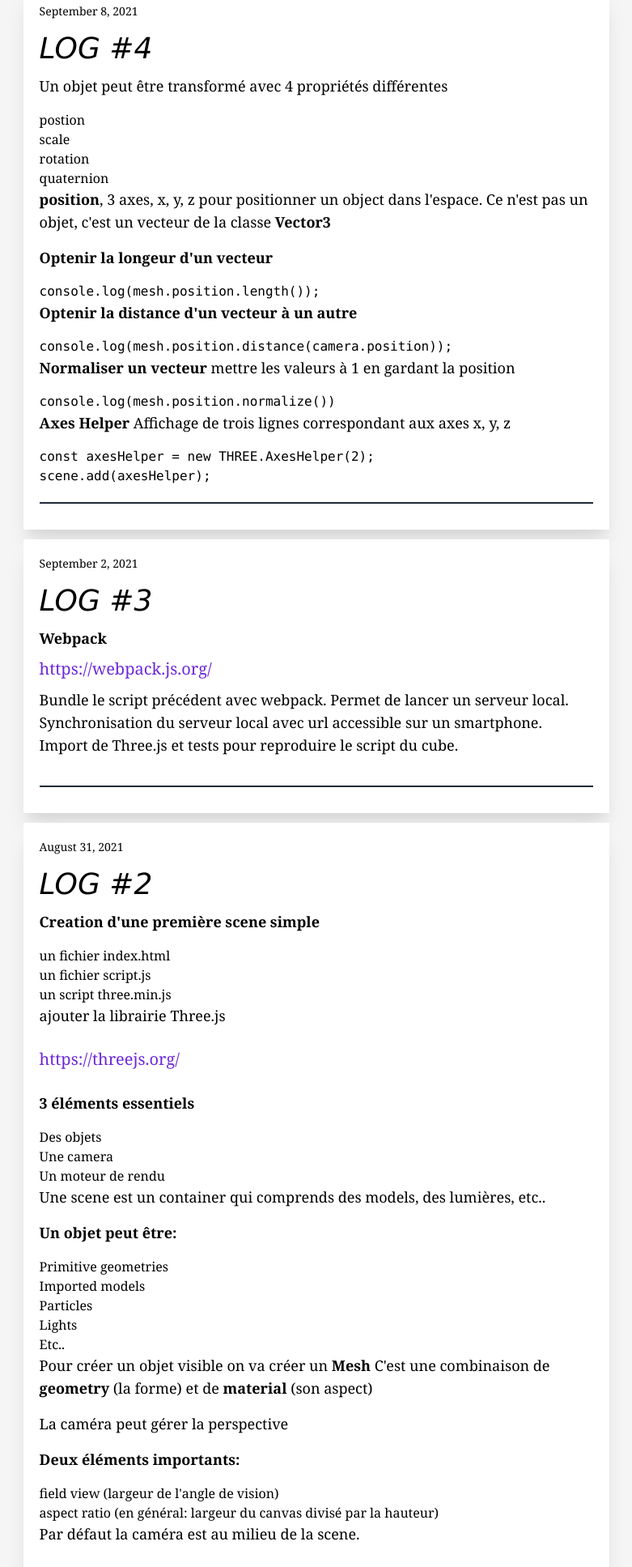
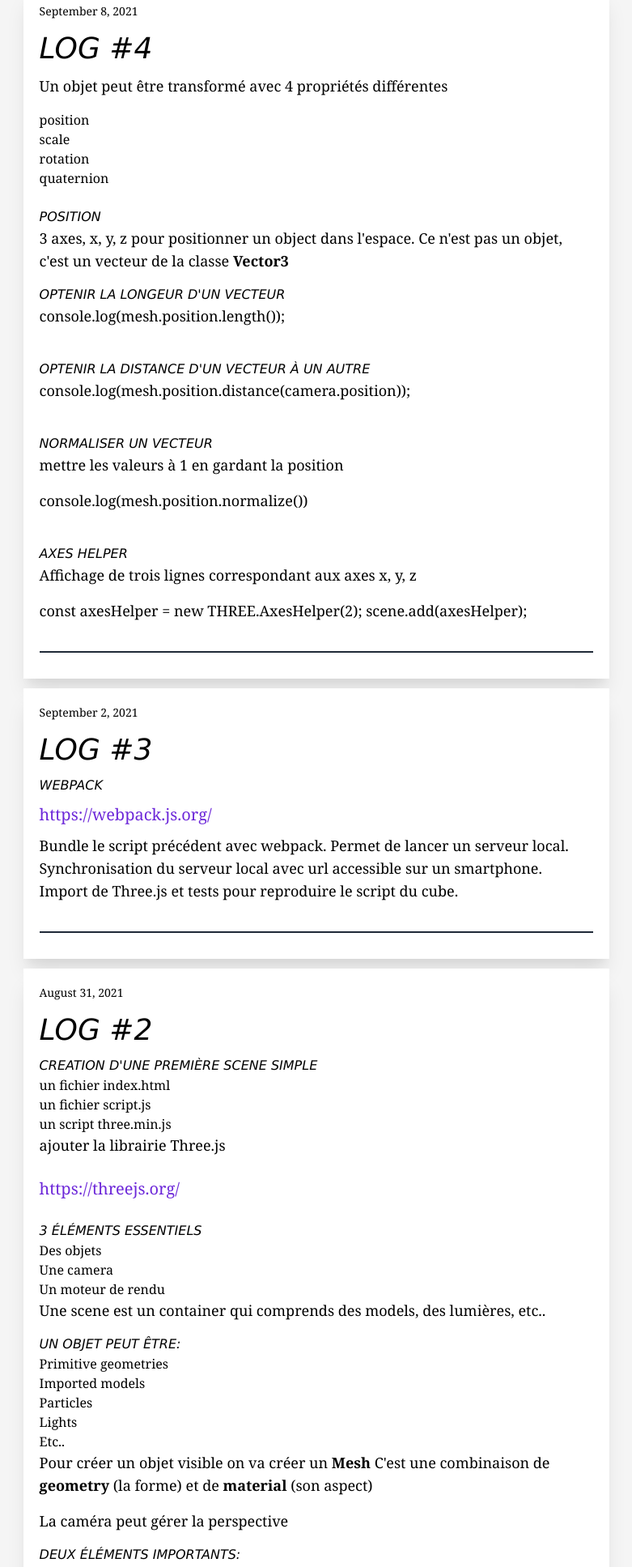
Before and after one commit to gmagnenat/gatsby-tests, a Gatsby site: page /blog in a window 1280 px wide. Shown: the part 152-2087 px from the top of the page at 81% size, without its empty margins (249-1030 px from the left). Built offline with nearby package versions, Linux system fonts and the light colour scheme; Gatsby itself is replaced by a stand-in of ours; some packages are replaced by stand-ins of ours.

Commit message:
Update log # and some formatting

````diff
--- a/blog/100d-of-code-log-1.mdx
+++ b/blog/100d-of-code-log-1.mdx
@@ -6,7 +6,7 @@
 
 Video d'introduction, Familiarisation avec ThreeJS, une librairie permettant de travailler avec WebGL, SVG et CSS.
 
-**Liens. Exemples et références**
+# Liens. Exemples et références
 
 [https://bruno-simon.com/](https://bruno-simon.com/)
 [https://go.pioneer.com/cornrevolution](https://go.pioneer.com/cornrevolution#science)
@@ -20,7 +20,7 @@
 [https://chartogne-taillet.com/fr](https://chartogne-taillet.com/fr)
 [https://live.vanmoof.com/](https://live.vanmoof.com/)
 
-**C'est quoi WebGL**
+# C'est quoi WebGL
 
 Une API JavaScript
 Rendu de triangles à très hautes vitesse
--- a/blog/100d-of-code-log-2.mdx
+++ b/blog/100d-of-code-log-2.mdx
@@ -4,7 +4,7 @@
 author: 'Gwenaël Magnenat'
 ---
 
-**Creation d'une première scene simple**
+# Creation d'une première scene simple
 
 - un fichier index.html
 - un fichier script.js
@@ -14,7 +14,7 @@
 
 [https://threejs.org/](https://threejs.org/)
 
-**3 éléments essentiels**
+# 3 éléments essentiels
 
 - Des objets
 - Une camera
@@ -22,7 +22,7 @@
 
 Une scene est un container qui comprends des models, des lumières, etc..
 
-**Un objet peut être:**
+# Un objet peut être:
 
 - Primitive geometries
 - Imported models
@@ -35,7 +35,7 @@
 
 La caméra peut gérer la perspective
 
-**Deux éléments importants:**
+# Deux éléments importants:
 
 - field view (largeur de l'angle de vision)
 - aspect ratio (en général: largeur du canvas divisé par la hauteur)
--- a/blog/100d-of-code-log-3.mdx
+++ b/blog/100d-of-code-log-3.mdx
@@ -4,7 +4,8 @@
 author: 'Gwenaël Magnenat'
 ---
 
-**Webpack**
+# Webpack
+
 [https://webpack.js.org/](https://webpack.js.org/)
 Bundle le script précédent avec webpack.
 Permet de lancer un serveur local.
--- a/blog/100d-of-code-log-4.mdx
+++ b/blog/100d-of-code-log-4.mdx
@@ -6,36 +6,41 @@
 
 Un objet peut être transformé avec 4 propriétés différentes
 
-- postion
+- position
 - scale
 - rotation
 - quaternion
 
-**position**, 3 axes, x, y, z pour positionner un object dans l'espace.
+<br />
+
+# Position
+
+3 axes, x, y, z pour positionner un object dans l'espace.
 Ce n'est pas un objet, c'est un vecteur de la classe **Vector3**
 
-**Optenir la longeur d'un vecteur**
+# Optenir la longeur d'un vecteur
 
-```
-console.log(mesh.position.length());
-```
+    console.log(mesh.position.length());
 
-**Optenir la distance d'un vecteur à un autre**
+<br />
 
-```
-console.log(mesh.position.distance(camera.position));
-```
+# Optenir la distance d'un vecteur à un autre
 
-**Normaliser un vecteur** mettre les valeurs à 1 en gardant la position
+    console.log(mesh.position.distance(camera.position));
 
-```
-console.log(mesh.position.normalize())
-```
+<br />
 
-**Axes Helper**
+# Normaliser un vecteur
+
+mettre les valeurs à 1 en gardant la position
+
+    console.log(mesh.position.normalize())
+
+<br />
+
+# Axes Helper
+
 Affichage de trois lignes correspondant aux axes x, y, z
 
-```
-const axesHelper = new THREE.AxesHelper(2);
-scene.add(axesHelper);
-```
+    const axesHelper = new THREE.AxesHelper(2);
+    scene.add(axesHelper);
````
